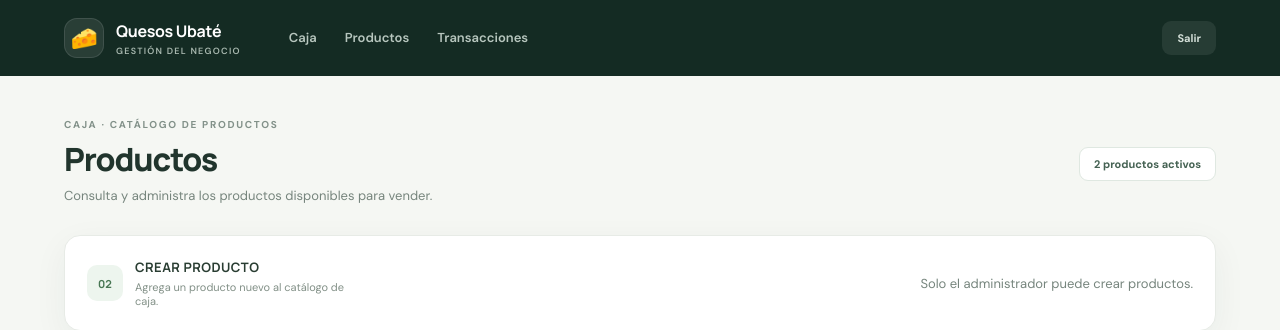
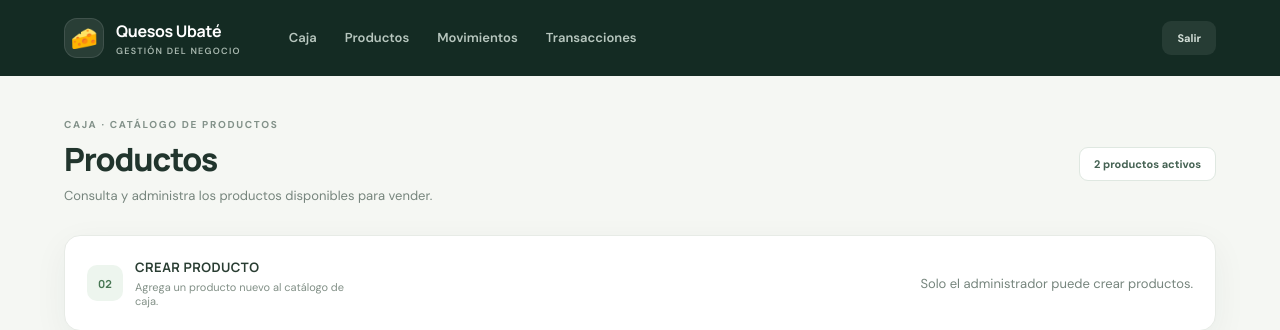
Before and after one commit to Jarodriguez83/QUESOS_UBATE_MANAGEMENT_SYSTEM, a FastAPI app: page /inventory in a window 1280 px wide. Shown: the top 330 px of the page. Run offline with FastAPI, Linux system fonts and the light colour scheme; the visitor is signed in with stand-in values (Sample User, id 1); data comes from the database, SQL or seed files in the repository.

Commit message:
BASE HTML

```diff
--- a/templates/base.html
+++ b/templates/base.html
@@ -16,7 +16,7 @@
   <header class="topbar">
     <a class="brand" href="/pos"><span class="brand-mark">🧀</span><span>Quesos <strong>Ubaté</strong><small>GESTIÓN DEL NEGOCIO</small></span></a>
     <nav class="nav-links">
-      <a href="/pos">Caja</a><a href="/inventory">Productos</a>
+      <a href="/pos">Caja</a><a href="/inventory">Productos</a><a href="/inventory/movements">Movimientos</a>
       <a href="/transactions">Transacciones</a>
       {% if user.role == 'ADMIN' %}<a href="/dashboard">Resumen</a><a href="/payment-confirmations">Confirmación pagos</a><a href="/cash-closures">Cierre de caja</a><a href="/paid">Pagados</a><a href="/suppliers">Proveedores</a><a href="/workers">Trabajadores</a><a href="/workers/shifts">Turnos</a>{% endif %}
     </nav>
```
